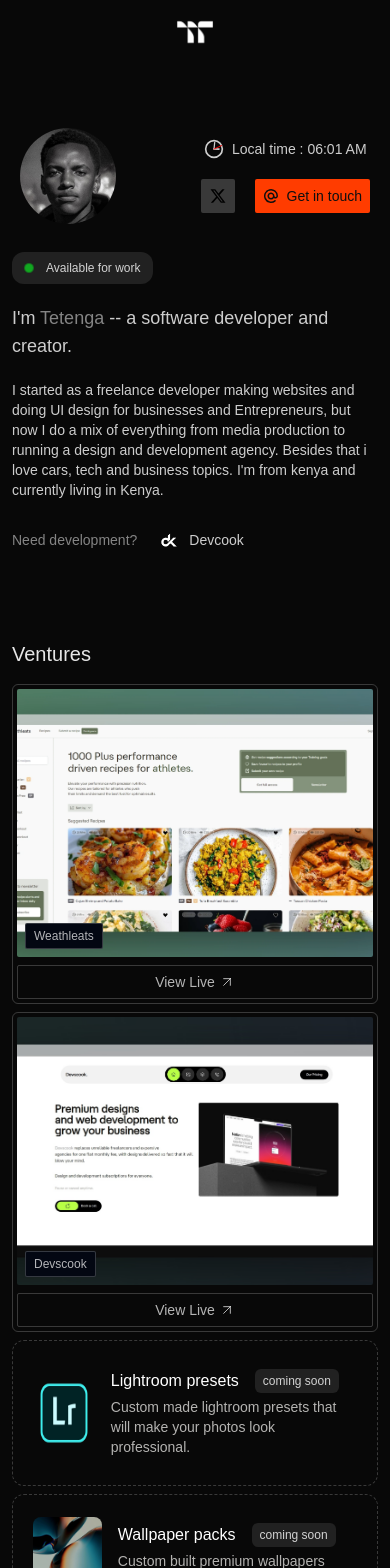
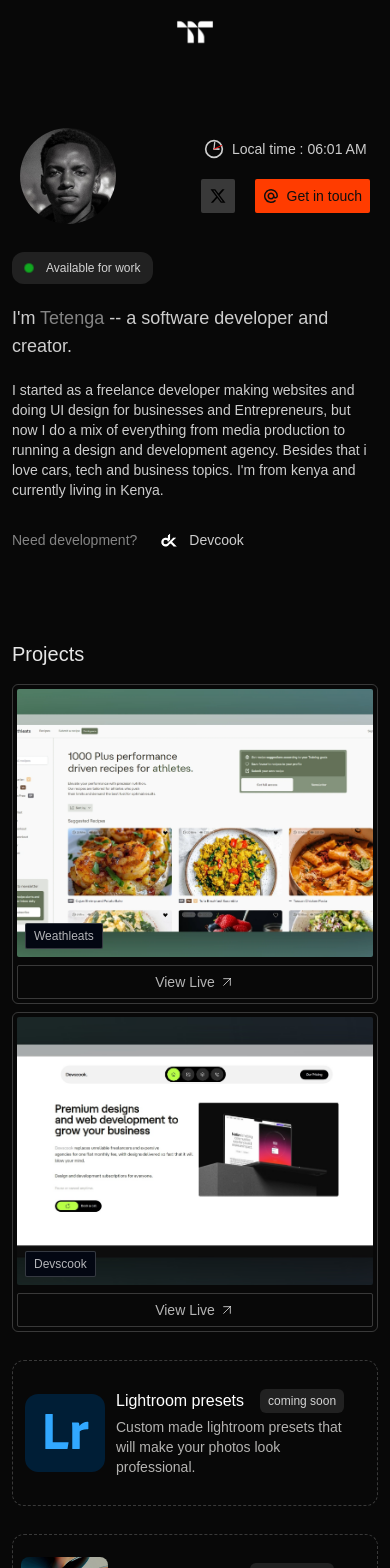
Before and after one commit to hendrckks/tetenga, a React (Vite) app: page / in a window 390 px wide. Shown: the top 1568 px of the page. Built offline with nearby package versions, Linux system fonts and the light colour scheme; a web font is replaced by a local one.

Commit message:
edit: dimensions and responsiveness

```diff
--- /dev/null
+++ b/src/assets/icons/Lightroom.tsx
@@ -0,0 +1,25 @@
+import { SVGProps } from 'react';
+
+interface AdobeLightroomProps extends SVGProps<SVGSVGElement> {
+  className?: string;
+}
+
+export const AdobeLightroom = ({
+  className,
+  ...props
+}: AdobeLightroomProps) => (
+  <svg
+    xmlns="http://www.w3.org/2000/svg"
+    width="1em"
+    height="1em"
+    viewBox="0 0 256 250"
+    className={className}
+    {...props}
+  >
+    <rect width="256" height="249.6" fill="#001E36" rx="42.5" />
+    <path
+      fill="#31A8FF"
+      d="M134.443 176.409H66.78c-1.146 0-1.718-.63-1.717-1.89V65.47a1.366 1.366 0 0 1 1.545-1.546H87.56a1.064 1.064 0 0 1 1.202 1.203v89.645h49.287c1.03 0 1.431.515 1.203 1.545l-3.092 18.547a1.64 1.64 0 0 1-.687 1.288a2.29 2.29 0 0 1-1.03.258Zm17-85.352h18.719c1.044.01 1.956.71 2.232 1.718a8.3 8.3 0 0 1 .86 2.404c.239 1.105.41 2.223.514 3.349c.113 1.202.17 2.49.172 3.864a40.118 40.118 0 0 1 11.42-9.188a32.153 32.153 0 0 1 15.886-3.864a1.366 1.366 0 0 1 1.545 1.546v20.78c0 .802-.572 1.202-1.717 1.202a43.357 43.357 0 0 0-20.179 3.606a18.153 18.153 0 0 0-5.753 3.95v54.44c0 1.03-.458 1.545-1.374 1.545h-20.78a1.517 1.517 0 0 1-1.717-1.717v-59.077c0-1.438-.009-2.924-.028-4.457l-.035-2.334c-.007-.395-.014-.793-.023-1.194a417.47 417.47 0 0 0-.178-6.263l-.08-2.066a54.445 54.445 0 0 0-.686-7.041a.987.987 0 0 1 1.075-1.227l.127.024Z"
+    />
+  </svg>
+);
--- a/src/components/Venture.tsx
+++ b/src/components/Venture.tsx
@@ -1,14 +1,16 @@
 import { motion } from 'framer-motion';
 import React from 'react';
 import { ArrowTopRight } from '../assets/icons/Arrow';
+import { AdobeLightroom } from '../assets/icons/Lightroom';
 import { Link } from 'react-router-dom';
 
 interface VentureCardProps {
   title: string;
-  imageSrc: string;
+  imageSrc?: string;
   link: string;
   comingSoon?: boolean;
   description?: string;
+  icon?: React.ReactNode;
 }
 
 const VentureCard: React.FC<VentureCardProps> = ({
@@ -17,14 +19,25 @@
   link,
   comingSoon,
   description,
+  icon,
 }) => {
   if (comingSoon) {
     return (
-      <div className="border p-5 cursor-not-allowed rounded-xl border-dashed border-white/20 flex items-center">
-        <div className="min-w-1/3">
-          <img className="h-20 w-32 rounded-lg" src={imageSrc} alt={title} />
+      <div className="border py-5 px-2 mt-5 cursor-not-allowed rounded-xl border-dashed border-white/20 grid grid-cols-4 items-center">
+        <div className="col-span-1">
+          {icon ? (
+            <div className="h-20 rounded-lg flex items-center justify-center">
+              {icon}
+            </div>
+          ) : (
+            <img
+              className="h-20 md:w-20 justify-self-center w-full rounded-lg"
+              src={imageSrc}
+              alt={title}
+            />
+          )}
         </div>
-        <div className="flex gap-1 p-4 py-2 flex-col">
+        <div className="flex gap-1 w-full px-2 py-2 flex-col col-span-3">
           <div className="text-base flex items-center gap-4 font-medium">
             {title}
             <div className="py-1 px-2 text-xs rounded-md bg-white/10 text-white/80">
@@ -94,7 +107,7 @@
     },
     {
       title: 'Lightroom presets',
-      imageSrc: '/ventures/lightroom.png',
+      icon: <AdobeLightroom className="w-20 h-20" />,
       link: '#',
       comingSoon: true,
       description:
@@ -112,7 +125,7 @@
 
   return (
     <div className="lg:px-0 px-3 w-full flex mt-6 flex-col gap-4 rounded-xl text-white">
-      <h2 className="text-xl font-medium text-white/90">Ventures</h2>
+      <h2 className="text-xl font-medium text-white/90">Projects</h2>
       <div className="grid lg:grid-cols-2 grid-cols-1 gap-2">
         {ventures.map((venture, index) => (
           <VentureCard key={index} {...venture} />
```
